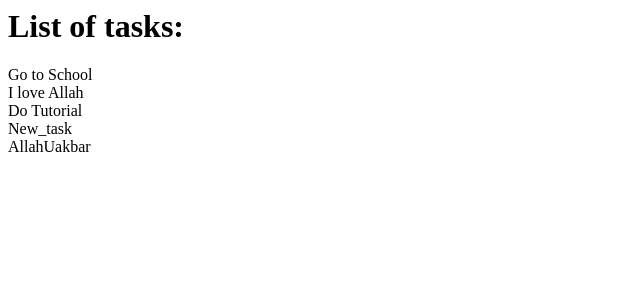
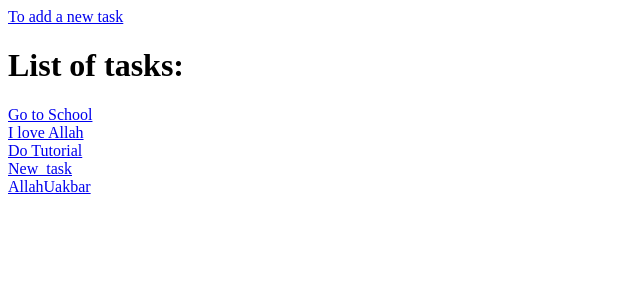
Before and after one commit to HasanMdKamrul/Todo_app, a Django app: page / in a window 1280 px wide. Shown: the top 300 px of the page, without its empty margins (0-640 px from the left). Run offline with Django 3.2, Linux system fonts and the light colour scheme; data comes from the database, SQL or seed files in the repository; both versions use the stored data as it was after the commit.

Commit message:
all the raw functionality has been developed

```diff
--- a/tasks/templates/tasks/task_create.html
+++ b/tasks/templates/tasks/task_create.html
@@ -1,6 +1,4 @@
-
-
-<div>
+<div >
     <form method="post">
         {% csrf_token %}
         {{ form.as_p}}
--- a/tasks/templates/tasks/task_list.html
+++ b/tasks/templates/tasks/task_list.html
@@ -1,8 +1,15 @@
-
+<a href="{% url 'tasks:task-create'%}">To add a new task</a>
 <h1>List of tasks:</h1>
-
 {% for task in tasks %}
 <div>
-    {{task}}
+    <a class="hover:text-blue-500" href="{% url 'tasks:task-update' task.pk %}">
+
+        {% if task.complete %}
+        <strike>{{task}}</strike>
+        {% else %}
+        <span>{{task}}</span>
+        {% endif %}
+
+    </a>
 </div>
 {% endfor %}
--- a/tasks/urls.py
+++ b/tasks/urls.py
@@ -1,9 +1,11 @@
 from django.urls import path, include
-from .views import TaskListView,TaskCreateView
+from .views import TaskListView,TaskCreateView,TaskUpdateView,TaskDeleteView
 
 app_name= "tasks"
 
 urlpatterns = [
     path('', TaskListView.as_view(), name="task-list"),
     path('create/', TaskCreateView.as_view(), name="task-create"),
+    path('<int:pk>/update/', TaskUpdateView.as_view(), name="task-update"),
+    path('<int:pk>/delete/', TaskDeleteView.as_view(), name="task-delete"),
 ]
--- a/tasks/views.py
+++ b/tasks/views.py
@@ -21,3 +21,23 @@ class TaskCreateView(generic.CreateView):
 
     def get_success_url(self):
         return reverse("tasks:task-list")
+
+
+class TaskUpdateView(generic.UpdateView):
+    model = Task
+    template_name = "tasks/task_update.html"
+    form_class = TaskModelForm
+    context_object_name = "task"
+
+
+    def get_success_url(self):
+        return reverse("tasks:task-list")
+
+
+class TaskDeleteView(generic.DeleteView):
+    model = Task
+    template_name = "tasks/task_delete.html"
+    context_object_name = "task"
+
+    def get_success_url(self):
+        return reverse("tasks:task-list")
```
Also changed, not shown: tasks/templates/tasks/task_delete.html (added, +18 -0 lines), tasks/templates/tasks/task_update.html (added, +9 -0 lines), db.sqlite3.
